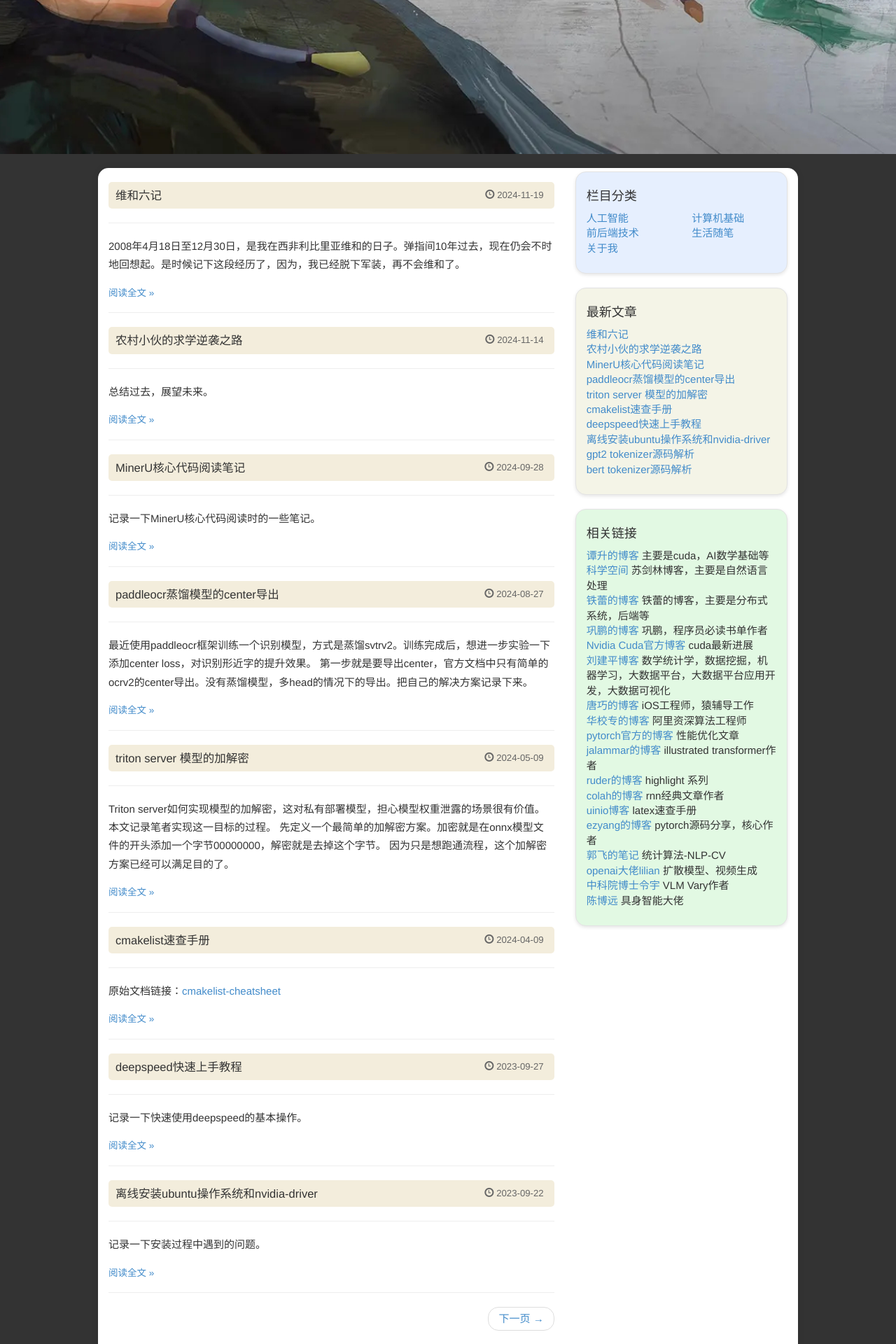
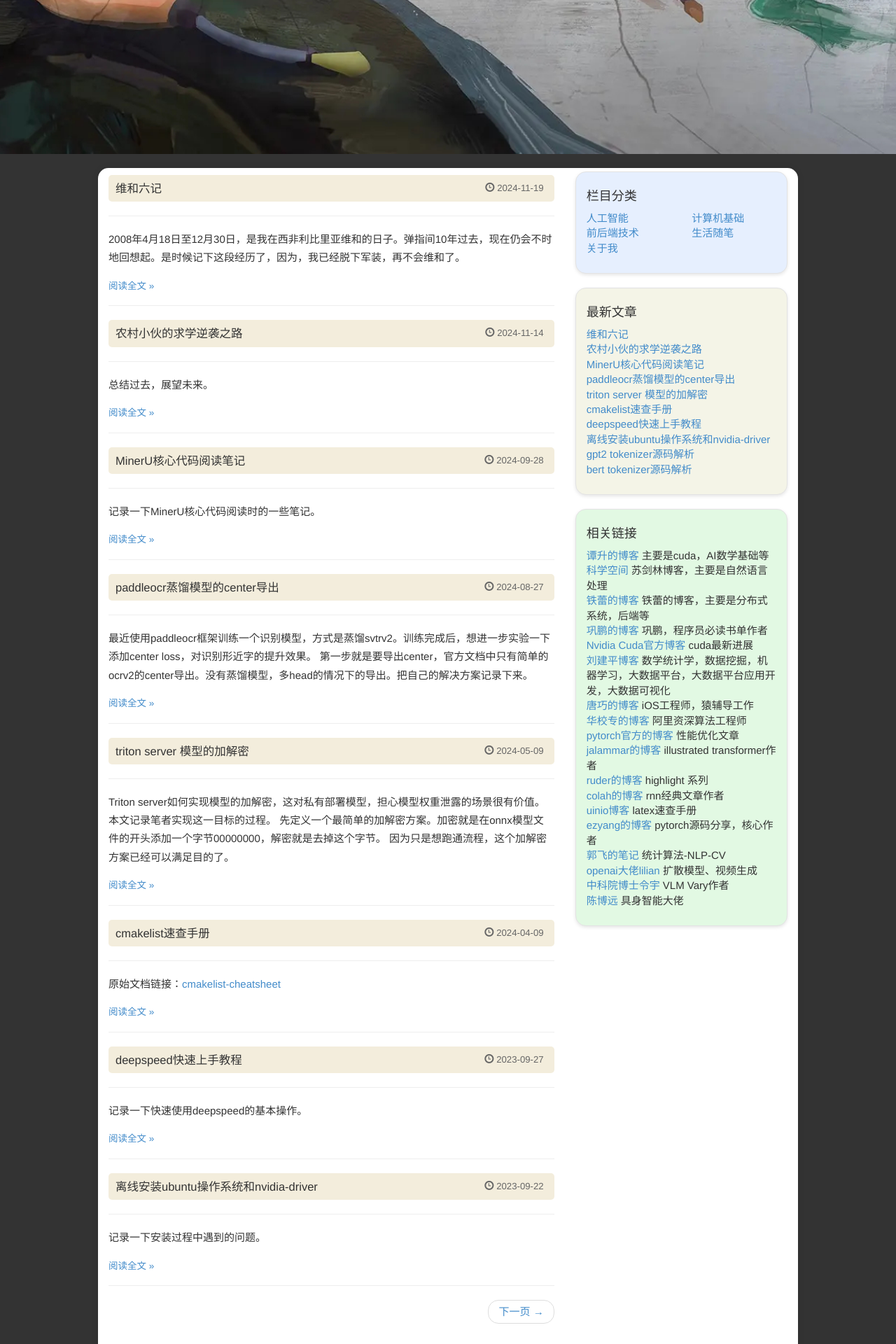
Before and after one commit to liwenju0/liwenju0.github.io, a Jekyll site: the page built from index.html, in a window 1280 px wide. Shown: the part 680-2600 px from the top of the page at 70% size. Built offline with Jekyll 4.4.1, drawn with Linux system fonts in a browser that asks for light colours; the list of posts is cut into pages by our own code; comment, search, counter and statistics services are not loaded.

Commit message:
减小标题的上下margin

```diff
--- a/css/blog.css
+++ b/css/blog.css
@@ -226,7 +226,7 @@ img {
 .post-title {
   font-size: 1.1em;
   padding: 10px;  /* 添加内边距 */
-  margin: 15px 0;  /* 添加外边距 */
+  margin: 5px 0;  /* 添加外边距 */
   background-color: #f3eddc;  /* 设置背景色 */
   border-radius: 5px;  /* 可选：添加圆角 */
   display: block;  /* 确保元素占据整行 */
```
